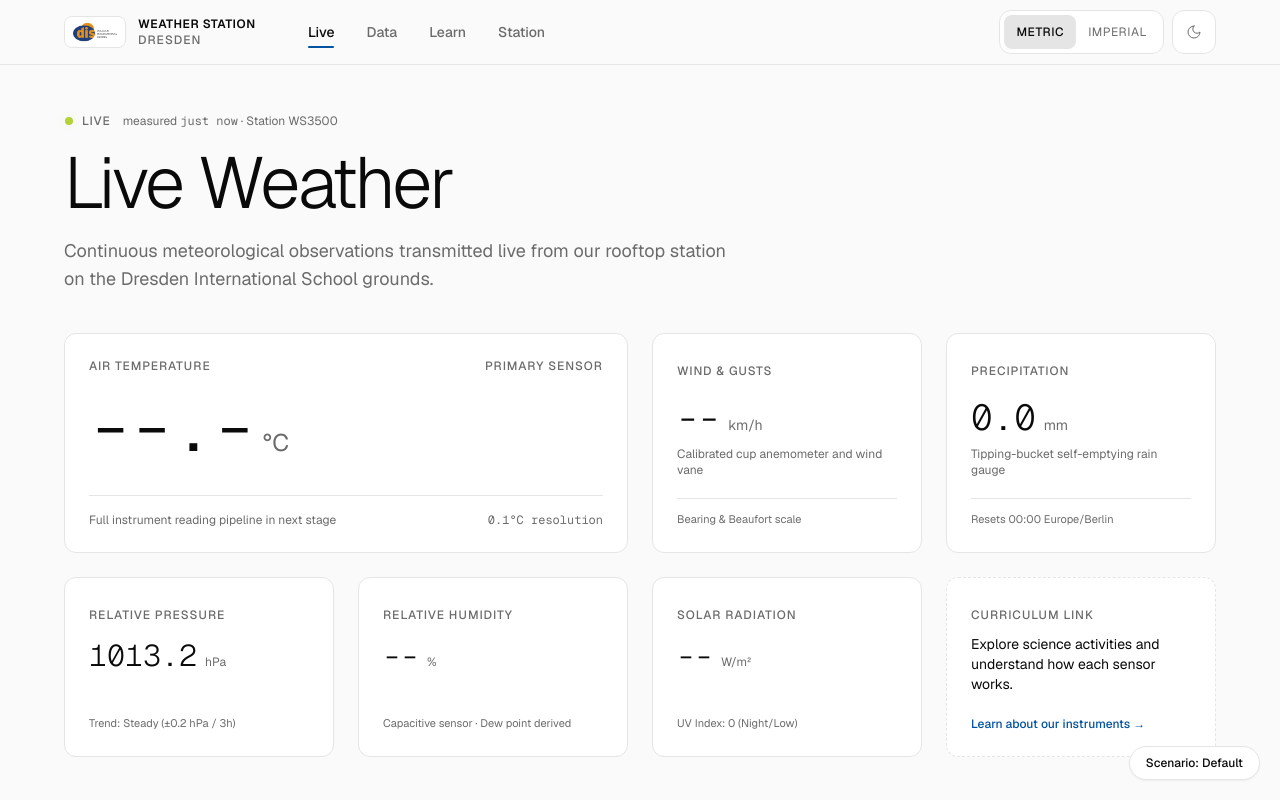
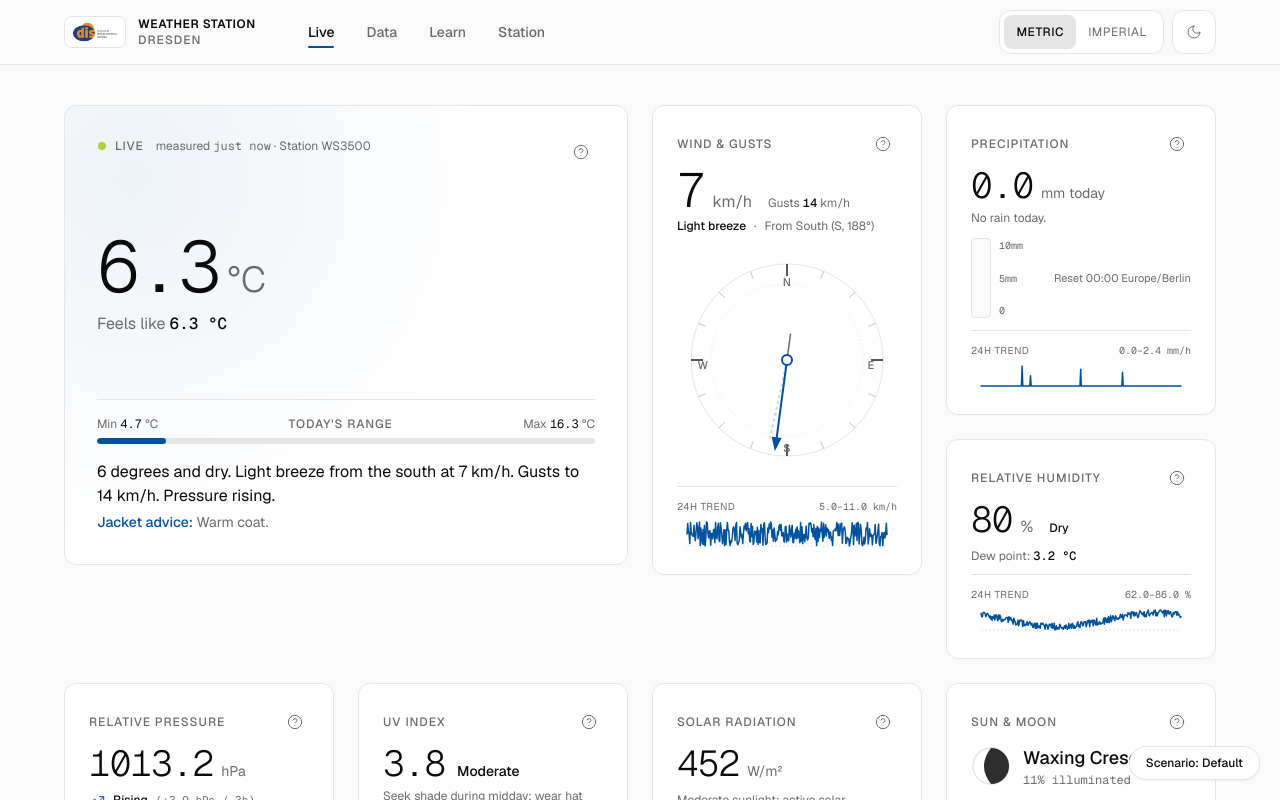
Before and after one commit to sarang-cmd/dragon-detector, a Next.js app: page / in a window 1280 px wide. Shown: the top 800 px of the page. Built offline with nearby package versions, Linux system fonts and the light colour scheme.

Commit message:
feat: implement weather dashboard home page with bento grid layout

```diff
--- a/src/app/page.tsx
+++ b/src/app/page.tsx
@@ -1,142 +1,153 @@
-import Link from 'next/link';
+'use client';
+
+import * as React from 'react';
 import { Header } from '@/components/header';
 import { Footer } from '@/components/footer';
-import { Card, CardContent } from '@/components/ui/card';
-import { StatusStrip } from '@/components/weather/StatusStrip';
+import { useWeather } from '@/hooks/useWeather';
+import { useUnitSystem } from '@/context/unit-context';
+import { HeroReading } from '@/components/weather/HeroReading';
+import { WindCompass } from '@/components/weather/WindCompass';
+import { RainGauge } from '@/components/weather/RainGauge';
+import { HumidityTile } from '@/components/weather/HumidityTile';
+import { PressureTile, calculatePressureTrend } from '@/components/weather/PressureTile';
+import { UVTile } from '@/components/weather/UVTile';
+import { SolarTile } from '@/components/weather/SolarTile';
+import { MoonSunTile } from '@/components/weather/MoonSunTile';
+import { LearnHintStrip } from '@/components/weather/LearnHintStrip';
+import { HeroSkeleton, SkeletonTile } from '@/components/weather/SkeletonTile';
 
 export default function HomePage() {
+  const { reading, history, isLoading, isOffline } = useWeather();
+  const { unitSystem } = useUnitSystem();
+
+  // History series for 24-hour inline sparklines
+  const h24Points = history?.h24 ?? [];
+  const historyWind = h24Points.map((p) => p.windSpeedKmh);
+  const historyRain = h24Points.map((p) => p.rainRateMmH);
+  const historyHumidity = h24Points.map((p) => p.humidityPct);
+
+  // Derive barometric trend for Hero summary sentence & Pressure tile
+  const pressureTrendInfo = calculatePressureTrend(
+    reading?.pressureHpa,
+    h24Points
+  );
+
   return (
     <div className="flex min-h-screen flex-col bg-[var(--color-background)]">
       <Header />
-      <main className="mx-auto w-full max-w-[1200px] flex-1 px-4 py-8 sm:px-6 sm:py-12">
-        {/* Hero Section */}
-        <div className="flex flex-col gap-4 mb-10">
-          <StatusStrip />
 
-          <h1 className="display text-[var(--color-text)]">
-            Live Weather
-          </h1>
+      <main className="mx-auto w-full max-w-[1200px] flex-1 px-4 py-6 sm:px-6 sm:py-8 lg:py-10">
+        <h1 className="sr-only">
+          DIS Weather Station &mdash; Dresden International School Live Meteorological Dashboard
+        </h1>
 
-          <p className="max-w-2xl text-base sm:text-lg leading-relaxed text-[var(--color-muted)]">
-            Continuous meteorological observations transmitted live from our rooftop station on the Dresden International School grounds.
-          </p>
-        </div>
+        {/* Core Bento Grid: 12 columns desktop, 2 columns tablet, 1 column mobile */}
+        {isLoading || !reading ? (
+          <div className="grid grid-cols-1 md:grid-cols-2 lg:grid-cols-12 gap-4 lg:gap-6">
+            <HeroSkeleton className="col-span-1 md:col-span-2 lg:col-span-6 lg:row-span-2" />
+            <SkeletonTile
+              className="col-span-1 sm:col-span-1 lg:col-span-3 lg:row-span-2"
+              minHeightClass="min-h-[380px] lg:min-h-[460px]"
+            />
+            <SkeletonTile className="col-span-1 sm:col-span-1 lg:col-span-3" />
+            <SkeletonTile className="col-span-1 sm:col-span-1 lg:col-span-3" />
+            <SkeletonTile className="col-span-1 sm:col-span-1 lg:col-span-3" />
+            <SkeletonTile className="col-span-1 sm:col-span-1 lg:col-span-3" />
+            <SkeletonTile className="col-span-1 sm:col-span-1 lg:col-span-3" />
+            <SkeletonTile className="col-span-1 sm:col-span-1 lg:col-span-3" />
+          </div>
+        ) : (
+          <div className="grid grid-cols-1 md:grid-cols-2 lg:grid-cols-12 gap-4 lg:gap-6 items-stretch">
+            {/* 1. Hero Instrument Reading (2x2 bento: 6 cols x 2 rows on desktop) */}
+            <div className="col-span-1 md:col-span-2 lg:col-span-6 lg:row-span-2 flex flex-col">
+              <HeroReading
+                reading={reading}
+                unitSystem={unitSystem}
+                history={h24Points}
+                pressureTrend={pressureTrendInfo.trend}
+                isOffline={isOffline}
+              />
+            </div>
 
-        {/* Bento Instrument Grid Preview */}
-        <div className="grid grid-cols-1 gap-4 sm:grid-cols-2 lg:grid-cols-4 sm:gap-6">
-          {/* Main Hero Metric (spans 2 cols on tablet/desktop) */}
-          <Card className="sm:col-span-2 p-6 flex flex-col justify-between min-h-[220px]">
-            <div>
-              <div className="flex items-center justify-between mb-4">
-                <span className="label">Air Temperature</span>
-                <span className="label text-[var(--accent)] font-semibold">Primary Sensor</span>
+            {/* 2. Wind Tile (1x2 bento: 3 cols x 2 rows on desktop) */}
+            <div className="col-span-1 md:col-span-1 lg:col-span-3 lg:row-span-2 flex flex-col">
+              <WindCompass
+                speedKmh={reading.windSpeedKmh}
+                gustKmh={reading.windGustKmh}
+                directionDeg={reading.windDirectionDeg}
+                unitSystem={unitSystem}
+                historySpeedKmh={historyWind}
+                isOffline={isOffline}
+              />
+            </div>
+
+            {/* 3. Rain Tile (1x1 bento: 3 cols x 1 row on desktop) */}
+            <div className="col-span-1 md:col-span-1 lg:col-span-3 flex flex-col">
+              <RainGauge
+                rateMmH={reading.rainRateMmH}
+                todayMm={reading.rainTodayMm}
+                hourMm={reading.rainHourMm}
+                weekMm={reading.rainWeekMm}
+                unitSystem={unitSystem}
+                historyRainMmH={historyRain}
+                isOffline={isOffline}
+              />
+            </div>
+
+            {/* 4. Humidity Tile (1x1 bento: 3 cols x 1 row on desktop) */}
+            <div className="col-span-1 md:col-span-1 lg:col-span-3 flex flex-col">
+              <HumidityTile
+                humidityPct={reading.humidityPct}
+                dewPointC={reading.dewPointC}
+                unitSystem={unitSystem}
+                historyHumidityPct={historyHumidity}
+                isOffline={isOffline}
+              />
+            </div>
+
+            {/* 5. Barometric Pressure Tile (3 cols on desktop) */}
+            {reading.pressureHpa != null && (
+              <div className="col-span-1 md:col-span-1 lg:col-span-3 flex flex-col">
+                <PressureTile
+                  pressureHpa={reading.pressureHpa}
+                  unitSystem={unitSystem}
+                  history={h24Points}
+                  isOffline={isOffline}
+                />
               </div>
-              <div className="flex items-baseline gap-2">
-                <span className="numeric text-6xl sm:text-7xl font-light tracking-tight text-[var(--color-text)]">
-                  --.-
-                </span>
-                <span className="text-2xl text-[var(--color-muted)]">&deg;C</span>
+            )}
+
+            {/* 6. UV Index Tile (3 cols on desktop) */}
+            {reading.uvIndex != null && (
+              <div className="col-span-1 md:col-span-1 lg:col-span-3 flex flex-col">
+                <UVTile
+                  uvIndex={reading.uvIndex}
+                  isOffline={isOffline}
+                />
               </div>
+            )}
+
+            {/* 7. Solar Radiation Tile (3 cols on desktop, hidden if absent) */}
+            {reading.solarWm2 != null && (
+              <div className="col-span-1 md:col-span-1 lg:col-span-3 flex flex-col">
+                <SolarTile
+                  solarWm2={reading.solarWm2}
+                  isOffline={isOffline}
+                />
+              </div>
+            )}
+
+            {/* 8. Moon Phase & Sun Ephemeris Tile (3 cols on desktop) */}
+            <div className="col-span-1 md:col-span-1 lg:col-span-3 flex flex-col">
+              <MoonSunTile isOffline={isOffline} />
             </div>
-            <div className="border-t border-[var(--color-border)] pt-4 mt-6 flex items-center justify-between text-xs text-[var(--color-muted)]">
-              <span>Full instrument reading pipeline in next stage</span>
-              <span className="numeric">0.1&deg;C resolution</span>
-            </div>
-          </Card>
+          </div>
+        )}
 
-          {/* Wind Tile */}
-          <Card className="p-6 flex flex-col justify-between min-h-[220px]">
-            <div>
-              <span className="label">Wind &amp; Gusts</span>
-              <div className="mt-4 flex items-baseline gap-2">
-                <span className="numeric text-4xl font-light text-[var(--color-text)]">--</span>
-                <span className="text-sm text-[var(--color-muted)]">km/h</span>
-              </div>
-              <p className="mt-2 text-xs text-[var(--color-muted)]">
-                Calibrated cup anemometer and wind vane
-              </p>
-            </div>
-            <div className="border-t border-[var(--color-border)] pt-3 text-[11px] text-[var(--color-muted)]">
-              Bearing &amp; Beaufort scale
-            </div>
-          </Card>
+        {/* Educational Hint Strip */}
+        <LearnHintStrip />
+      </main>
 
-          {/* Precipitation Tile */}
-          <Card className="p-6 flex flex-col justify-between min-h-[220px]">
-            <div>
-              <span className="label">Precipitation</span>
-              <div className="mt-4 flex items-baseline gap-2">
-                <span className="numeric text-4xl font-light text-[var(--color-text)]">0.0</span>
-                <span className="text-sm text-[var(--color-muted)]">mm</span>
-              </div>
-              <p className="mt-2 text-xs text-[var(--color-muted)]">
-                Tipping-bucket self-emptying rain gauge
-              </p>
-            </div>
-            <div className="border-t border-[var(--color-border)] pt-3 text-[11px] text-[var(--color-muted)]">
-              Resets 00:00 Europe/Berlin
-            </div>
-          </Card>
-
-          {/* Barometric Pressure */}
-          <Card className="p-6 flex flex-col justify-between min-h-[180px]">
-            <div>
-              <span className="label">Relative Pressure</span>
-              <div className="mt-3 flex items-baseline gap-2">
-                <span className="numeric text-3xl font-light text-[var(--color-text)]">1013.2</span>
-                <span className="text-xs text-[var(--color-muted)]">hPa</span>
-              </div>
-            </div>
-            <div className="text-[11px] text-[var(--color-muted)]">
-              Trend: Steady (&plusmn;0.2 hPa / 3h)
-            </div>
-          </Card>
-
-          {/* Relative Humidity */}
-          <Card className="p-6 flex flex-col justify-between min-h-[180px]">
-            <div>
-              <span className="label">Relative Humidity</span>
-              <div className="mt-3 flex items-baseline gap-2">
-                <span className="numeric text-3xl font-light text-[var(--color-text)]">--</span>
-                <span className="text-xs text-[var(--color-muted)]">%</span>
-              </div>
-            </div>
-            <div className="text-[11px] text-[var(--color-muted)]">
-              Capacitive sensor &middot; Dew point derived
-            </div>
-          </Card>
-
-          {/* UV & Solar */}
-          <Card className="p-6 flex flex-col justify-between min-h-[180px]">
-            <div>
-              <span className="label">Solar Radiation</span>
-              <div className="mt-3 flex items-baseline gap-2">
-                <span className="numeric text-3xl font-light text-[var(--color-text)]">--</span>
-                <span className="text-xs text-[var(--color-muted)]">W/m&sup2;</span>
-              </div>
-            </div>
-            <div className="text-[11px] text-[var(--color-muted)]">
-              UV Index: 0 (Night/Low)
-            </div>
-          </Card>
-
-          {/* Educational Note */}
-          <Card className="p-6 flex flex-col justify-between min-h-[180px] border-dashed">
-            <div>
-              <span className="label text-[var(--accent)]">Curriculum Link</span>
-              <p className="mt-2 text-sm text-[var(--color-text)]">
-                Explore science activities and understand how each sensor works.
-              </p>
-            </div>
-            <Link
-              href="/learn"
-              className="text-xs font-medium text-[var(--accent)] hover:underline inline-flex items-center gap-1"
-            >
-              Learn about our instruments &rarr;
-            </Link>
-          </Card>
-        </div>
-      </main>
       <Footer />
     </div>
   );
```
